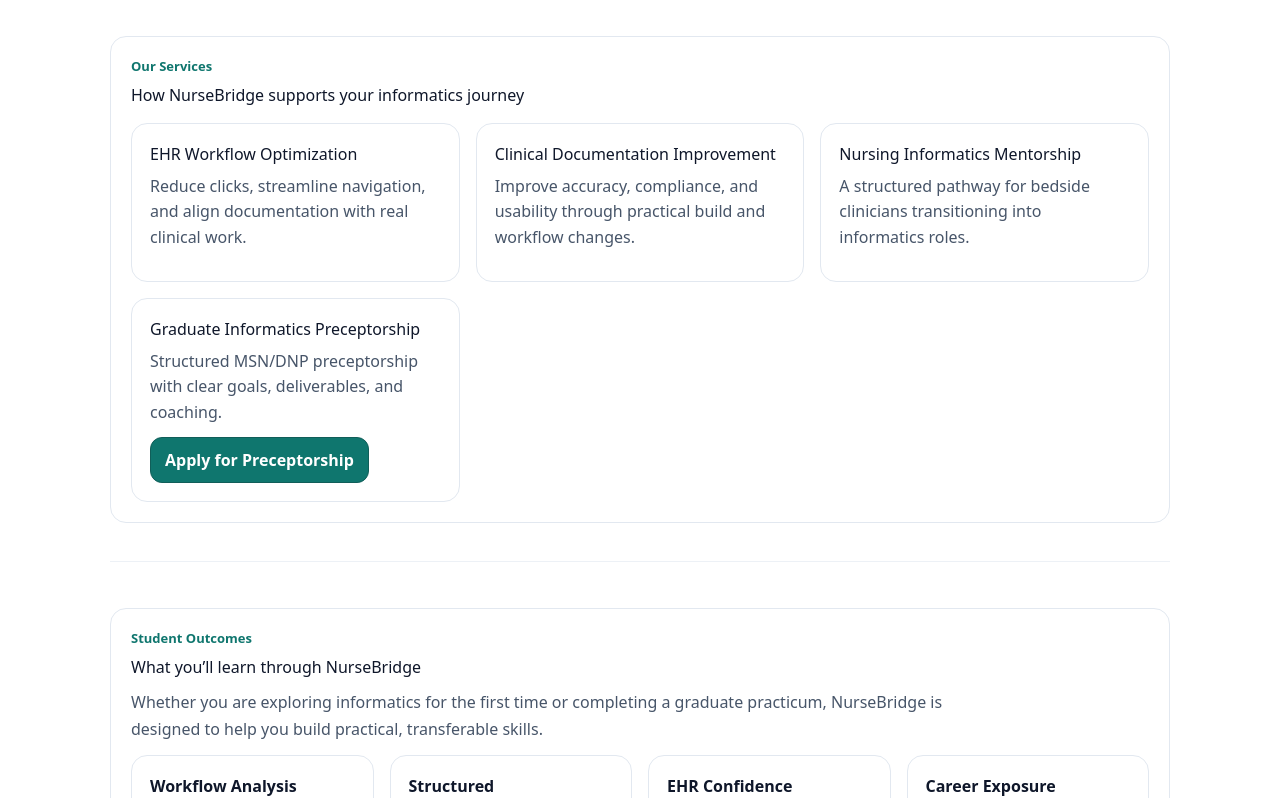
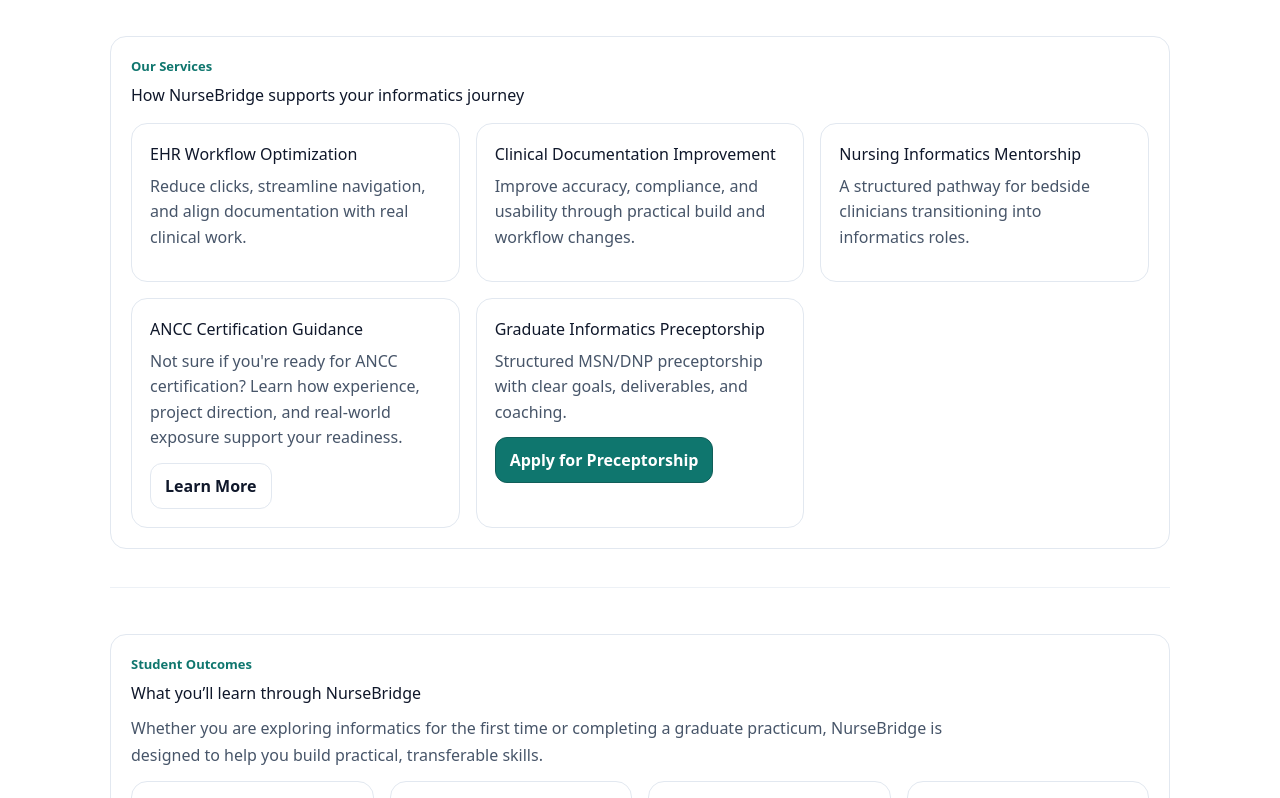
Before and after one commit to bamao33-hub/nursebridge-web, a Next.js app: page / in a window 1280 px wide. Shown: the part 2023-2821 px from the top of the page. Built offline with nearby package versions, Linux system fonts and the light colour scheme.

Commit message:
Update page.tsx

```diff
--- a/app/page.tsx
+++ b/app/page.tsx
@@ -427,6 +427,12 @@
                   desc: "A structured pathway for bedside clinicians transitioning into informatics roles.",
                 },
                 {
+                  title: "ANCC Certification Guidance",
+                  desc: "Not sure if you're ready for ANCC certification? Learn how experience, project direction, and real-world exposure support your readiness.",
+                  link: "/ancc-certification",
+                  linkText: "Learn More",
+                },
+                {
                   title: "Graduate Informatics Preceptorship",
                   desc: "Structured MSN/DNP preceptorship with clear goals, deliverables, and coaching.",
                   cta: true,
@@ -435,9 +441,13 @@
                 <div key={s.title} style={cardStyle}>
                   <h3 style={{ margin: "0 0 8px 0" }}>{s.title}</h3>
                   <p style={{ margin: "0 0 12px 0", color: MUTED, lineHeight: 1.6 }}>{s.desc}</p>
-                  {s.cta ? (
+                   {s.cta ? (
                     <Link href="/preceptorship" style={primaryButtonStyle}>
                       Apply for Preceptorship
+                    </Link>
+                  ) : s.link ? (
+                    <Link href={s.link} style={secondaryButtonStyle}>
+                      {s.linkText}
                     </Link>
                   ) : null}
                 </div>
```
